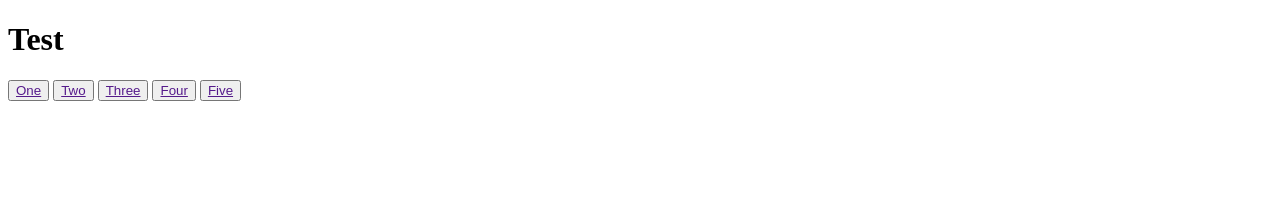
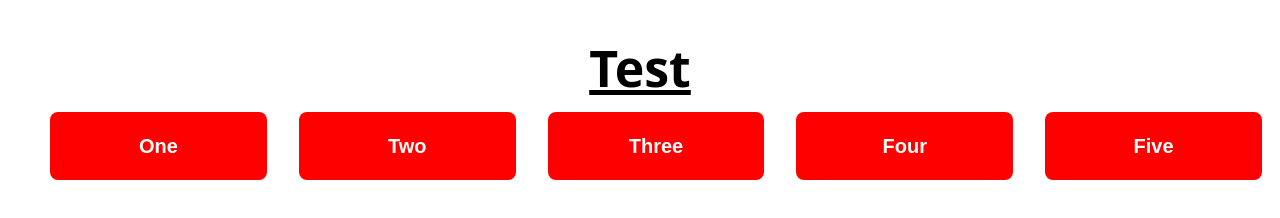
Before and after one commit to NullifyCrescent9202/Page1, a plain HTML site: page index.html in a window 1280 px wide. Drawn offline with Linux system fonts and the light colour scheme.

Commit message:
Added style

```diff
--- a/index.html
+++ b/index.html
@@ -5,11 +5,12 @@
     <meta http-equiv="X-UA-Compatible" content="IE=edge">
     <meta name="viewport" content="width=device-width, initial-scale=1.0">
     <title>Flexbox</title>
+    <link rel="stylesheet" href="/style.css">
 </head>
 <body>
     <h1>Test</h1>
 
-    <div>
+    <div class="flex-con">
         <button><a href="">One</a></button>
         <button><a href="">Two</a></button>
         <button><a href="">Three</a></button>
--- a/style.css
+++ b/style.css
@@ -0,0 +1,54 @@
+h1 {
+    font-size: 50px;
+    margin-bottom: -30px;
+    text-decoration: underline;
+    text-align: center;
+}
+
+html {
+    font-size: 2rem;
+    font-family: system-ui, -apple-system, BlinkMacSystemFont, 'Segoe UI', Roboto, Oxygen, Ubuntu, Cantarell, 'Open Sans', 'Helvetica Neue', sans-serif;
+    font-weight: bold;
+    text-align: center;
+
+
+}
+
+a {
+    text-decoration: none;
+    color: white;
+    padding: 50px;
+}
+
+button:hover {
+    background-color: black;
+
+}
+
+button {
+    background-color: red;
+    font-size: 20px;
+    font-weight: 800;
+    color: white;
+    transition: background-color .8s;
+}
+
+.flex-con {
+    display: flex;
+    margin: 40px 10px;
+
+
+}
+
+
+
+.flex-con button {
+
+
+    line-height: 1.5rem;
+    border-radius: 8px;
+    border: none;
+    margin-left: 1rem;
+    padding: 10px 30px 10px;
+    flex: 1;
+}
```
